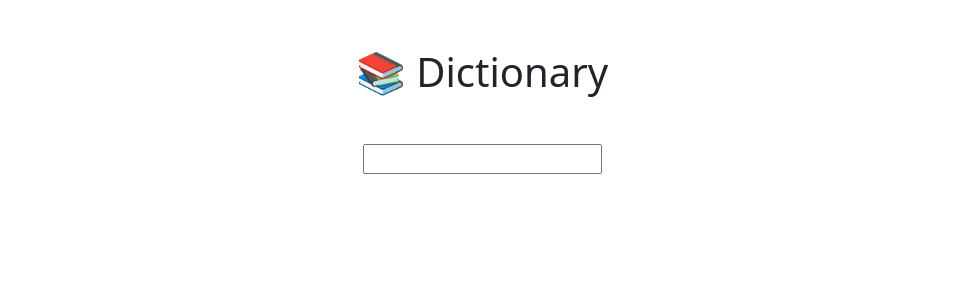
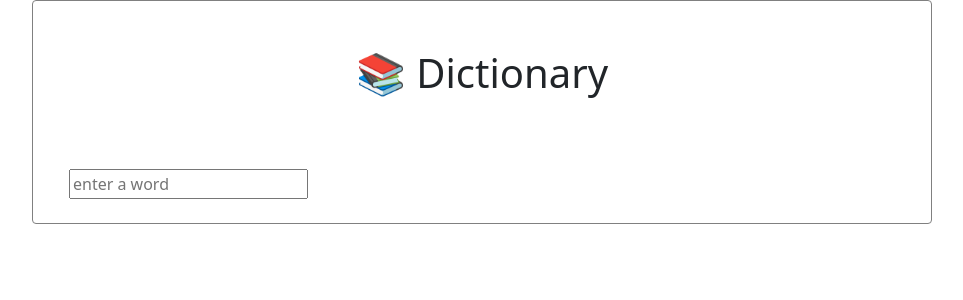
Before and after one commit to Ant2211/dictionary, a React (Create React App) app: page / in a window 1280 px wide. Shown: the top 300 px of the page, without its empty margins (158-1121 px from the left). Built offline with nearby package versions, Linux system fonts and the light colour scheme.

Commit message:
added synonyms

```diff
--- a/src/App.css
+++ b/src/App.css
@@ -1,38 +1,5 @@
-.App {
-  text-align: center;
+.general {
+  width: 900px;
+  border: 1px solid grey;
+  border-radius: 4px;
 }
-
-.App-logo {
-  height: 40vmin;
-  pointer-events: none;
-}
-
-@media (prefers-reduced-motion: no-preference) {
-  .App-logo {
-    animation: App-logo-spin infinite 20s linear;
-  }
-}
-
-.App-header {
-  background-color: #282c34;
-  min-height: 100vh;
-  display: flex;
-  flex-direction: column;
-  align-items: center;
-  justify-content: center;
-  font-size: calc(10px + 2vmin);
-  color: white;
-}
-
-.App-link {
-  color: #61dafb;
-}
-
-@keyframes App-logo-spin {
-  from {
-    transform: rotate(0deg);
-  }
-  to {
-    transform: rotate(360deg);
-  }
-}
--- a/src/App.js
+++ b/src/App.js
@@ -25,7 +25,7 @@ setResults(response.data[0]);
   return (
     <div className="App">
       <form onSubmit={search}>
-        <input type="search" onChange={handleKeyword} />
+        <input type="search" placeholder="enter a word" className="m-4" onChange={handleKeyword} />
       </form>
       <Results results={results} />
     </div>
--- a/src/Meaning.js
+++ b/src/Meaning.js
@@ -2,6 +2,7 @@ import React from "react";
 import "./App.css";
 
 export default function Meaning(props) {
+  console.log(props.meaning);
     return (
         <div>
         <h4> {props.meaning.partOfSpeech} </h4>
@@ -9,14 +10,23 @@ export default function Meaning(props) {
         {
             return (
                 <div key={index}>
-                    <p>
+                    <div> <strong> Definition: </strong>
                         {definition.definition}
                         <br />
-                        <em>{definition.example}</em>
-                    </p>
+                         <em>{definition.example}</em>
+                        <br />
+                     <em>{definition.synonyms.map(function (synonym, index) {
+                                return (
+                                    <span className="me-2" key={index}> Synonyms: {synonym}
+                                        </span>
+                                    );
+                            })}
+</em>
+                    </div>
                     </div>
             );
         })}
         </div>
     );
+
 }
--- a/src/Results.js
+++ b/src/Results.js
@@ -5,7 +5,7 @@ import "./App.css";
 export default function Results(props) {
     if(props.results){
 return(
-    <div>
+    <div className="results">
 <h2> {props.results.word} </h2>
 {props.results.meanings.map(function (meaning, index) {
     return (
```
